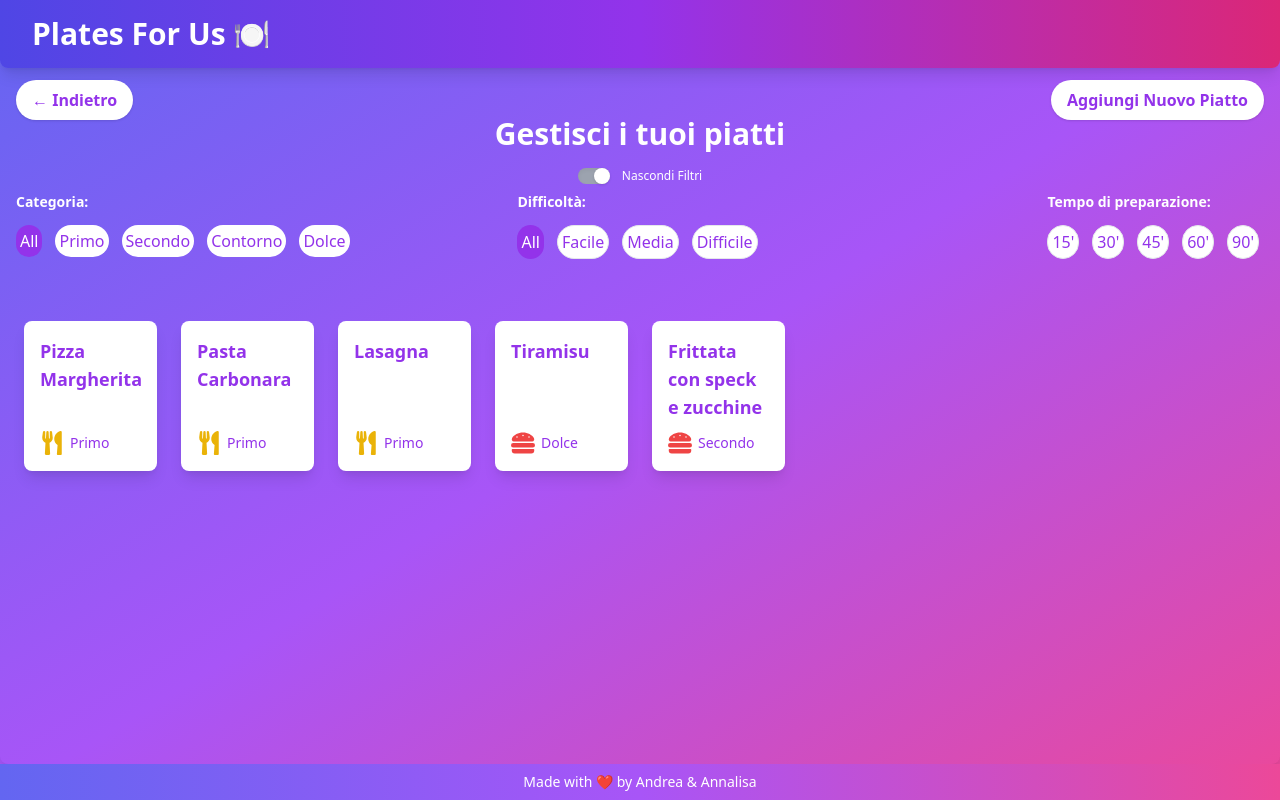
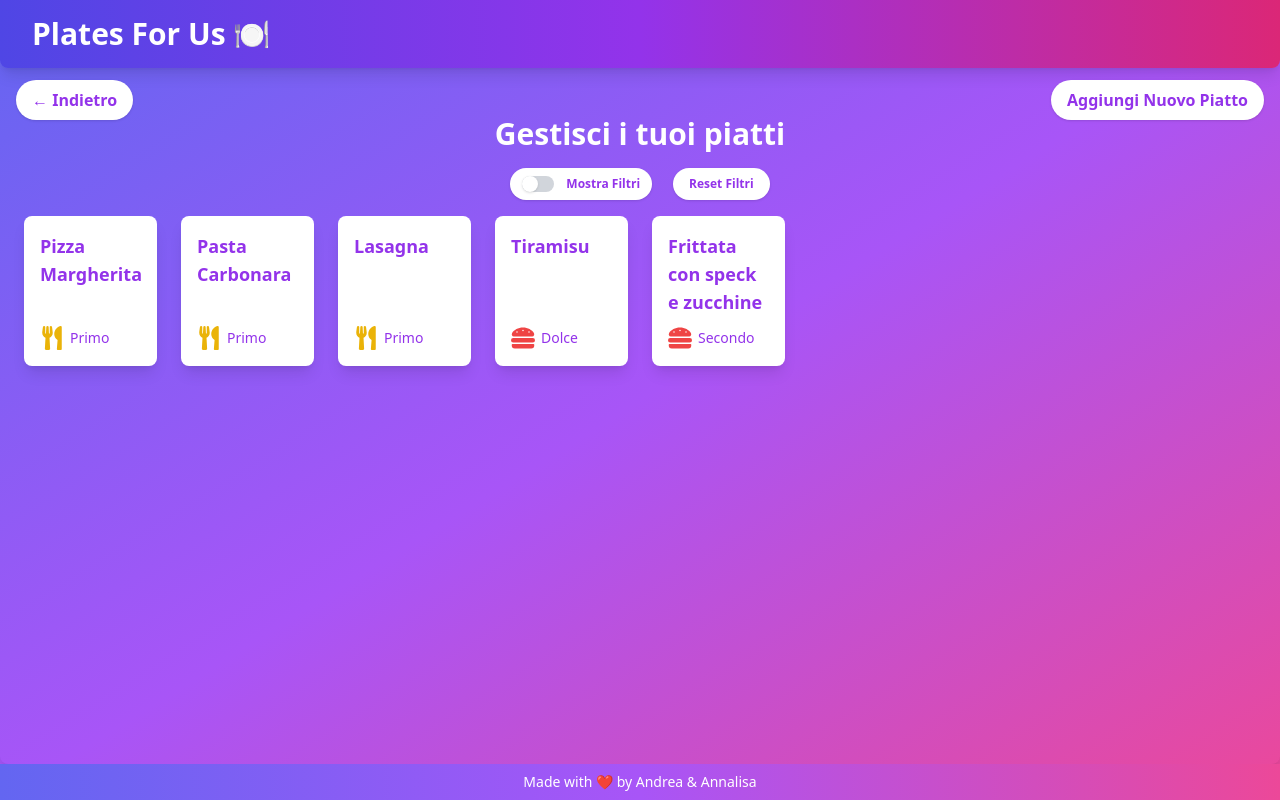
Before and after one commit to achiericati/platesforus, a React app: page / in a window 1280 px wide. Both pictures are taken after a click on the button "Gestisci Piatti". Built offline with nearby package versions, Linux system fonts and the light colour scheme.

Commit message:
filtri OK

```diff
--- a/frontend/src/routes/DishesList.tsx
+++ b/frontend/src/routes/DishesList.tsx
@@ -7,21 +7,20 @@ const DishesList = ({ dishes, onBackClick, onAddNewClick }: any) => {
   const [categoryFilter, setCategoryFilter] = useState<string>('All');
   const [difficultyFilter, setDifficultyFilter] = useState<string>('All');
   const [timeFilter, setTimeFilter] = useState<number | null>(null);
-  const [showFilters, setShowFilters] = useState<boolean>(true); // <-- gestisce visibilità dei filtri
+  const [showFilters, setShowFilters] = useState<boolean>(false);
 
   const onDishClick = (dish: any) => {
     setSelectedDish(dish);
   };
 
   const editDish = (dish: any) => {
-    alert("edit dish");
+    alert('edit dish');
   };
 
   const closeModal = () => {
     setSelectedDish(null);
   };
 
-  // Funzione per applicare i filtri
   const applyFilters = (categoryValue: string, difficultyValue: string, timeValue: number | null) => {
     let filtered = [...dishes];
 
@@ -33,11 +32,18 @@ const DishesList = ({ dishes, onBackClick, onAddNewClick }: any) => {
       filtered = filtered.filter((dish: any) => dish.difficulty === difficultyValue);
     }
 
-    if (timeValue) {
+    if (timeValue !== null) {
       filtered = filtered.filter((dish: any) => dish.prepTime <= timeValue);
     }
 
     setFilteredDishes(filtered);
+  };
+
+  const resetFilters = () => {
+    setCategoryFilter('All');
+    setDifficultyFilter('All');
+    setTimeFilter(null);
+    applyFilters('All', 'All', null);
   };
 
   const categories = ['All', 'Primo', 'Secondo', 'Contorno', 'Dolce'];
@@ -64,8 +70,11 @@ const DishesList = ({ dishes, onBackClick, onAddNewClick }: any) => {
 
       <h3 className="text-3xl font-semibold mb-4">Gestisci i tuoi piatti</h3>
 
-      {/* Switch Mostra/Nascondi Filtri */}
-      <div className="flex items-center justify-center mb-2">
+      {/* Switch Mostra/Nascondi + Bottone Reset */}
+      <div className="flex items-center justify-center mb-4 gap-4">
+
+      {/* Wrapper con background come il bottone */}
+      <div className="bg-white rounded-full shadow px-3 py-2 flex items-center">
         <label className="flex items-center cursor-pointer">
           <div className="relative w-8 h-4">
             <input
@@ -75,17 +84,26 @@ const DishesList = ({ dishes, onBackClick, onAddNewClick }: any) => {
               onChange={() => setShowFilters(!showFilters)}
             />
             {/* Track */}
-            <div className="w-8 h-4 bg-gray-400 rounded-full shadow-inner"></div>
-
+            <div className="w-8 h-4 bg-gray-300 rounded-full transition-colors duration-300"></div>
             {/* Dot */}
             <div
-              className={`absolute top-0 left-0 w-4 h-4 bg-white rounded-full shadow transition-transform duration-300 ${showFilters ? 'translate-x-[16px] bg-purple-600' : ''}`}
+              className={`absolute top-0 left-0 w-4 h-4 bg-white rounded-full shadow transition-transform duration-300 ${showFilters ? 'translate-x-[16px] bg-purple-600' : 'bg-white'}`}
             ></div>
           </div>
-          <span className="ml-3 text-white text-xs">
+          <span className="ml-3 text-purple-600 text-xs font-semibold">
             {showFilters ? 'Nascondi Filtri' : 'Mostra Filtri'}
           </span>
         </label>
+      </div>
+
+      {/* Bottone Reset Filtri */}
+      <button
+        onClick={resetFilters}
+        style={{ marginLeft: '5px' }}
+        className="bg-white text-purple-600 font-semibold px-4 py-2 rounded-full shadow hover:bg-gray-200 transition-colors text-xs outline-none focus:outline-none"
+      >
+        Reset Filtri
+      </button>
     </div>
 
       {/* Filtri */}
@@ -100,7 +118,7 @@ const DishesList = ({ dishes, onBackClick, onAddNewClick }: any) => {
                 {categories.map((category) => (
                   <button
                     key={category}
-              style={{ marginRight: "5px", marginTop: "5px" }}
+                    style={{ marginRight: '5px', marginTop: '5px' }}
                     onClick={() => {
                       setCategoryFilter(category);
                       applyFilters(category, difficultyFilter, timeFilter);
@@ -126,7 +144,7 @@ const DishesList = ({ dishes, onBackClick, onAddNewClick }: any) => {
                 {difficulties.map((difficulty) => (
                   <button
                     key={difficulty}
-              style={{ marginRight: "5px", marginTop: "5px" }}
+                    style={{ marginRight: '5px', marginTop: '5px' }}
                     onClick={() => {
                       setDifficultyFilter(difficulty);
                       applyFilters(categoryFilter, difficulty, timeFilter);
@@ -152,7 +170,7 @@ const DishesList = ({ dishes, onBackClick, onAddNewClick }: any) => {
                 {[15, 30, 45, 60, 90].map((time) => (
                   <button
                     key={time}
-              style={{ marginRight: "5px", marginTop: "5px" }}
+                    style={{ marginRight: '5px', marginTop: '5px' }}
                     onClick={() => {
                       setTimeFilter(time);
                       applyFilters(categoryFilter, difficultyFilter, time);
@@ -174,7 +192,7 @@ const DishesList = ({ dishes, onBackClick, onAddNewClick }: any) => {
       )}
 
       {/* Lista Piatti */}
-      <div style={{ marginTop: "30px" }} className="mb-4 w-full px-6">
+      <div style={{ marginTop: '0px' }} className="mb-4 w-full px-6">
         <div className="grid grid-cols-3 md:grid-cols-4 lg:grid-cols-6 xl:grid-cols-8 gap-6 w-full">
           {filteredDishes.map((dish: any, index: number) => (
             <div
```
Lines whose indentation alone changed are shown as unchanged.
